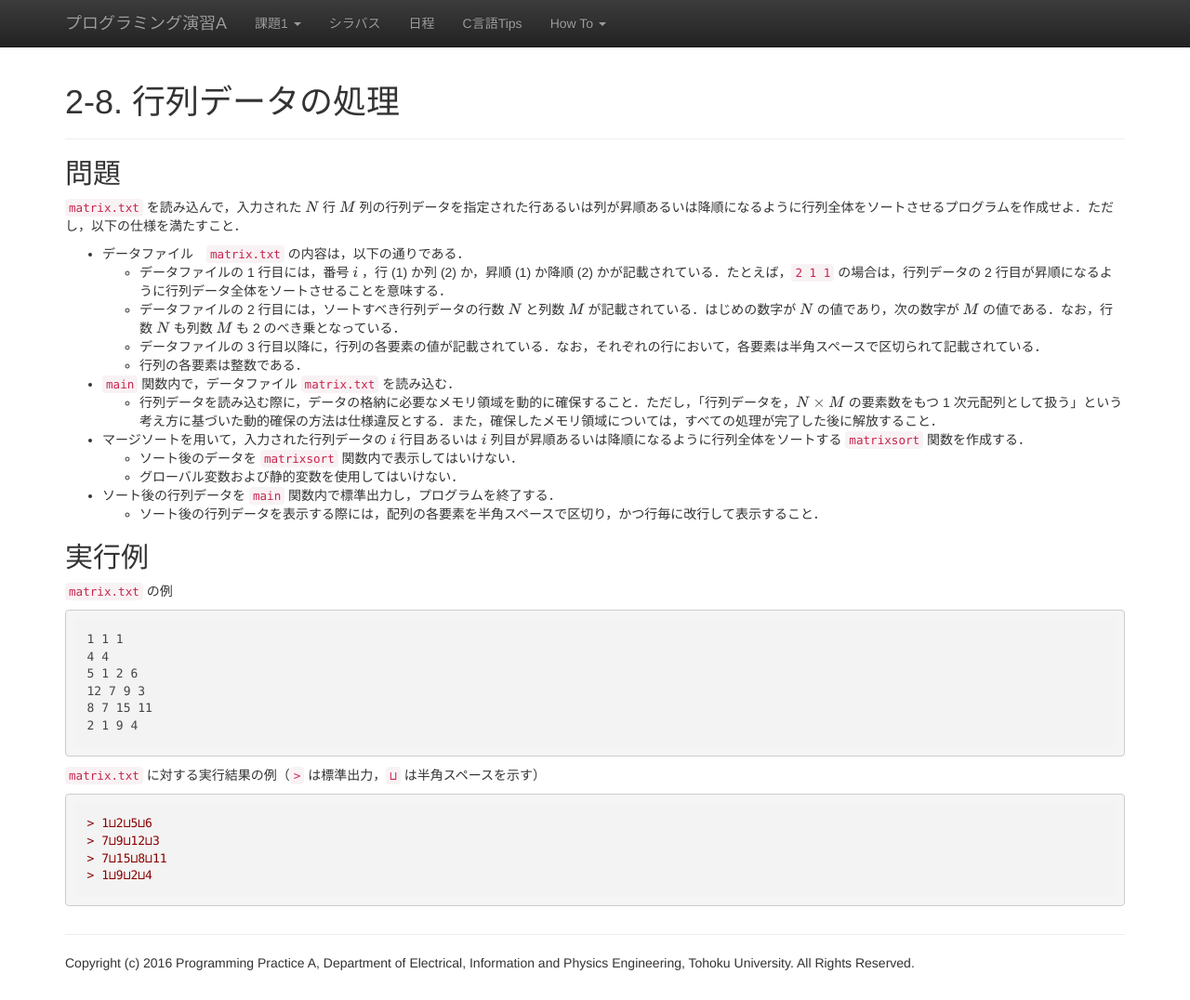
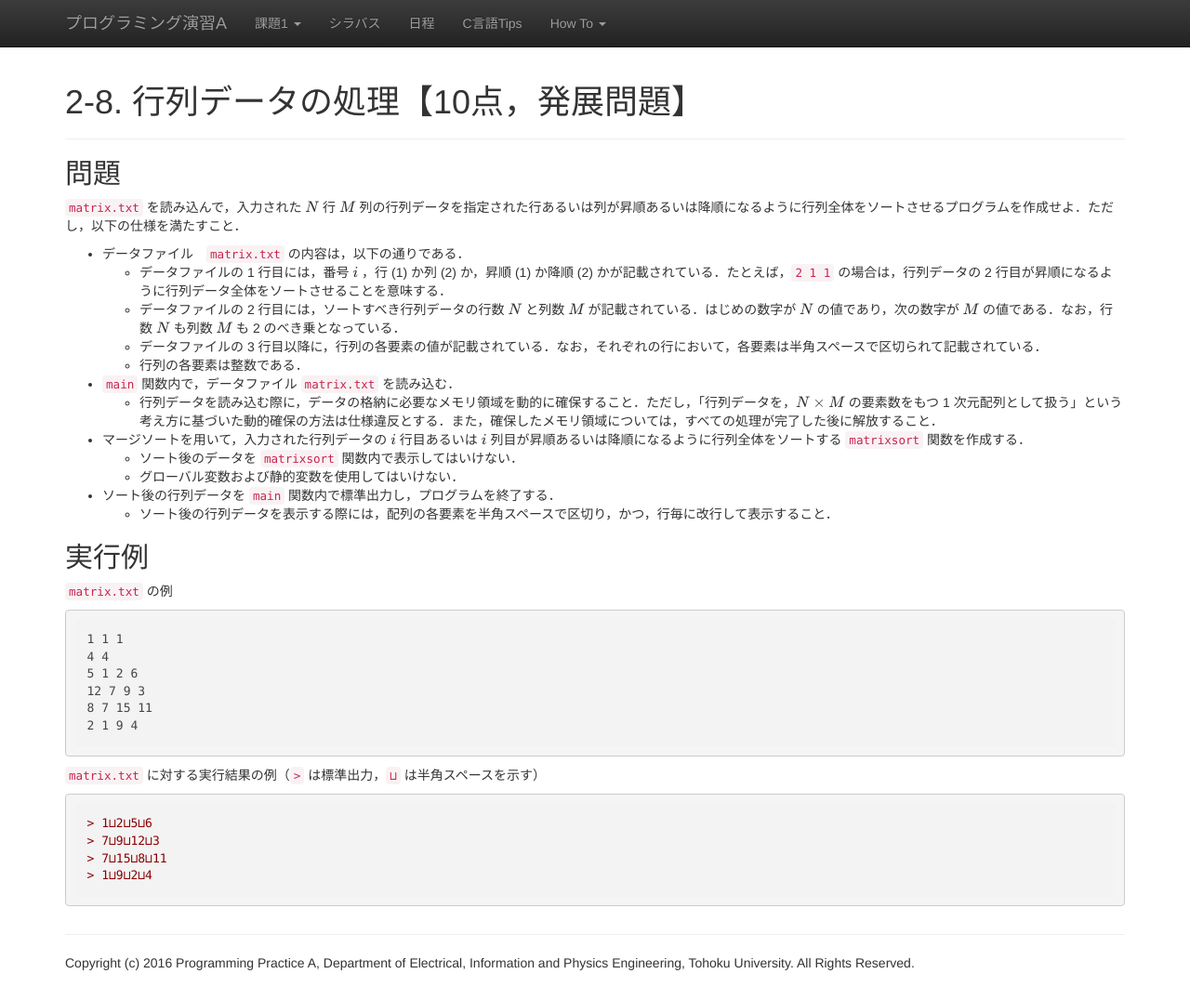
Before and after one commit to ecei-tohoku/ppa-public, a Jekyll site: the page built from kadai2/p28.md, in a window 1280 px wide and 1076 px high. Shown: the whole window at 93% size. Built offline with Jekyll 4.4.1, drawn with Linux system fonts in a browser that asks for light colours; nearby versions of some CDN libraries; formulas are drawn with MathJax 3.

Commit message:
Update p28.md

````diff
--- a/kadai2/p28.md
+++ b/kadai2/p28.md
@@ -1,6 +1,6 @@
 ---
 layout: page
-title: 2-8. 行列データの処理
+title: 2-8. 行列データの処理【10点，発展問題】
 ---
 
 ## 問題
@@ -17,10 +17,11 @@ title: 2-8. 行列データの処理
   - ソート後のデータを `matrixsort` 関数内で表示してはいけない．
   - グローバル変数および静的変数を使用してはいけない．
 - ソート後の行列データを `main` 関数内で標準出力し，プログラムを終了する．
-  - ソート後の行列データを表示する際には，配列の各要素を半角スペースで区切り，かつ行毎に改行して表示すること．
+  - ソート後の行列データを表示する際には，配列の各要素を半角スペースで区切り，かつ，行毎に改行して表示すること．
 
 ## 実行例
 `matrix.txt` の例
+
 ```
 1 1 1
 4 4
@@ -29,7 +30,9 @@ title: 2-8. 行列データの処理
 8 7 15 11
 2 1 9 4
 ```
+
 `matrix.txt` に対する実行結果の例（`>` は標準出力，`⊔` は半角スペースを示す）
+
 ```
 > 1⊔2⊔5⊔6
 > 7⊔9⊔12⊔3
````
